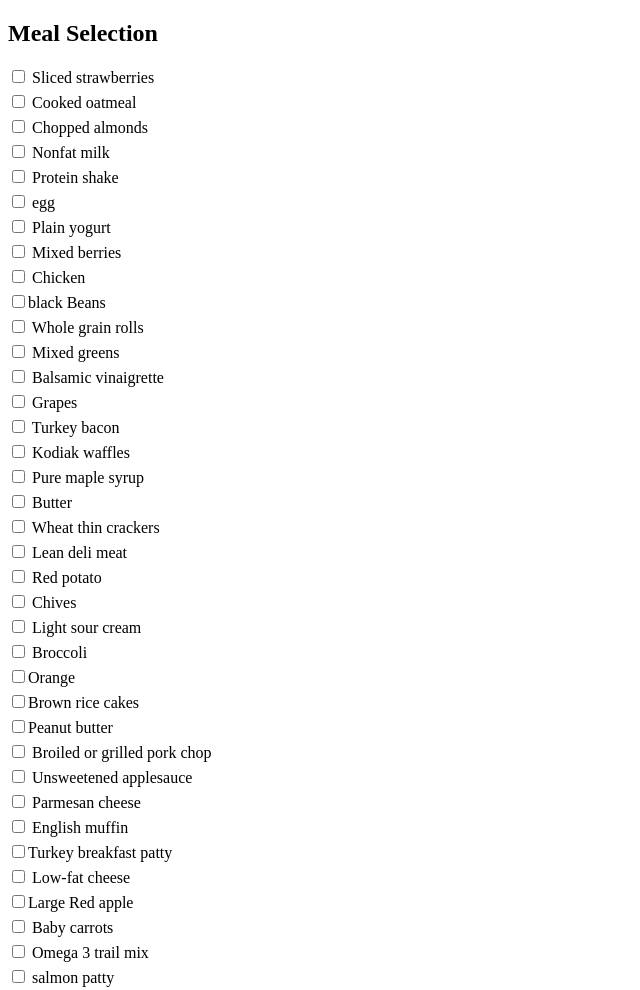
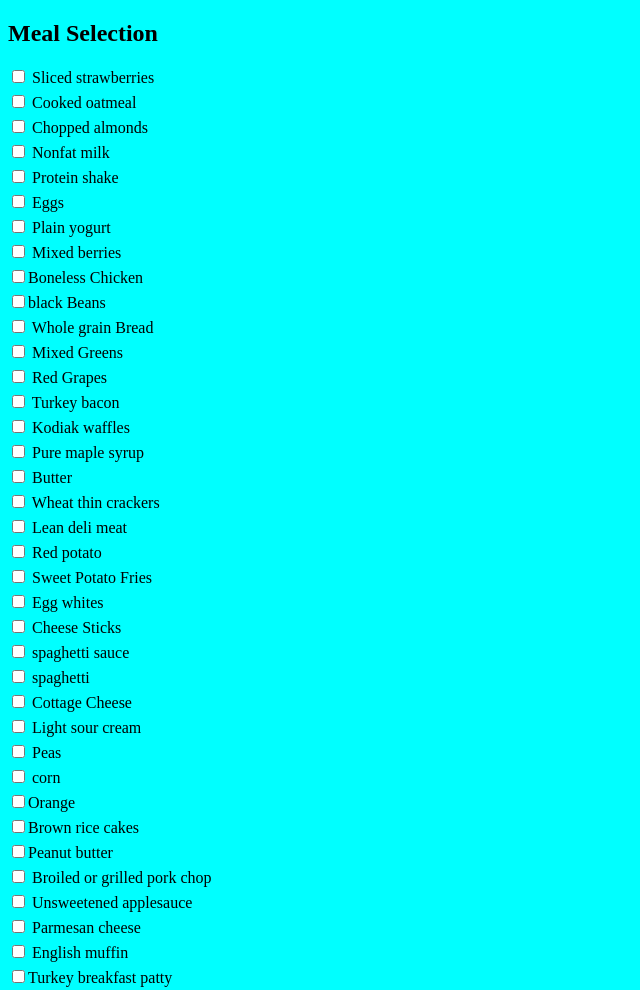
Before and after one commit to MaxJoe99/CCmenu, a plain HTML site: page index.html in a window 1280 px wide. Shown: the top 990 px of the page, without its empty margins (0-640 px from the left). Drawn offline with Linux system fonts and the light colour scheme.

Commit message:
Add files via upload

```diff
--- a/index.html
+++ b/index.html
@@ -9,40 +9,50 @@
     label {
         display: block;
         margin-bottom: 5px;
+
     }
+    body {background-color: aqua;}
+
 </style>
 <body>
     <h2>Meal Selection</h2>
     <form id="mealForm">
         <label><input type="checkbox" name="meal" value="Sliced strawberries"> Sliced strawberries</label>
         <label><input type="checkbox" name="meal" value="Cooked oatmeal"> Cooked oatmeal</label>
-        <label><input type="checkbox" name="meal" value="Cooked oatmeal"> Chopped almonds        </label>
-        <label><input type="checkbox" name="meal" value="Cooked oatmeal"> Nonfat milk</label>
-        <label><input type="checkbox" name="meal" value="Cooked oatmeal"> Protein shake</label>
-        <label><input type="checkbox" name="meal" value="Cooked oatmeal"> egg</label>
-        <label><input type="checkbox" name="meal" value="Cooked oatmeal"> Plain yogurt</label>
-        <label><input type="checkbox" name="meal" value="Cooked oatmeal"> Mixed berries</label>
-        <label><input type="checkbox" name="meal" value="Cooked oatmeal"> Chicken</label>
-        <label><input type="checkbox" name="meal" value="Cooked oatmeal">black Beans</label>
-        <label><input type="checkbox" name="meal" value="Cooked oatmeal"> Whole grain rolls</label>
-        <label><input type="checkbox" name="meal" value="Cooked oatmeal"> Mixed greens</label>
-        <label><input type="checkbox" name="meal" value="Cooked oatmeal"> Balsamic vinaigrette</label>
-        <label><input type="checkbox" name="meal" value="Cooked oatmeal"> Grapes</label>
-        <label><input type="checkbox" name="meal" value="Cooked oatmeal"> Turkey bacon
+        <label><input type="checkbox" name="meal" value="Chopped almonds"> Chopped almonds        </label>
+        <label><input type="checkbox" name="meal" value="Nonfat milk"> Nonfat milk</label>
+        <label><input type="checkbox" name="meal" value="Protein shake"> Protein shake</label>
+        <label><input type="checkbox" name="meal" value="egg"> Eggs</label>
+        <label><input type="checkbox" name="meal" value="Plain yogurt"> Plain yogurt</label>
+        <label><input type="checkbox" name="meal" value=" Mixed berries"> Mixed berries</label>
+        <label><input type="checkbox" name="meal" value="Boneless Chicken">Boneless Chicken</label>
+        <label><input type="checkbox" name="meal" value="black Beans">black Beans</label>
+        <label><input type="checkbox" name="meal" value="Whole grain Bread"> Whole grain Bread</label>
+        <label><input type="checkbox" name="meal" value=" Mixed Greens"> Mixed Greens</label>
+
+        <label><input type="checkbox" name="meal" value="Red Grapes"> Red Grapes</label>
+        <label><input type="checkbox" name="meal" value="Turkey bacon"> Turkey bacon
 </label>
-        <label><input type="checkbox" name="meal" value="Cooked oatmeal"> Kodiak waffles</label>
-        <label><input type="checkbox" name="meal" value="Cooked oatmeal"> Pure maple syrup</label>
-        <label><input type="checkbox" name="meal" value="Cooked oatmeal"> Butter</label>
-        <label><input type="checkbox" name="meal" value="Cooked oatmeal"> Wheat thin crackers</label>
-        <label><input type="checkbox" name="meal" value="Cooked oatmeal"> Lean deli meat</label>
-        <label><input type="checkbox" name="meal" value="Cooked oatmeal"> Red potato</label>
-        <label><input type="checkbox" name="meal" value="Cooked oatmeal"> Chives</label>
+        <label><input type="checkbox" name="meal" value="Kodiak waffles"> Kodiak waffles</label>
+        <label><input type="checkbox" name="meal" value="Pure maple syrup"> Pure maple syrup</label>
+        <label><input type="checkbox" name="meal" value="Butter"> Butter</label>
+        <label><input type="checkbox" name="meal" value="Wheat thin crackers"> Wheat thin crackers</label>
+        <label><input type="checkbox" name="meal" value="Lean deli meat"> Lean deli meat</label>
+        <label><input type="checkbox" name="meal" value="Red potato"> Red potato</label>
+        <label><input type="checkbox" name="meal" value="Sweet Potato Fries"> Sweet Potato Fries</label>
+        <label><input type="checkbox" name="meal" value="Egg whites"> Egg whites</label>
+        <label><input type="checkbox" name="meal" value="Cheese Sticks"> Cheese Sticks</label>
+        <label><input type="checkbox" name="meal" value="spaghetti sauce"> spaghetti sauce</label>
+        <label><input type="checkbox" name="meal" value="spaghetti "> spaghetti </label>
+        <label><input type="checkbox" name="meal" value="Cooked oatmeal"> Cottage Cheese</label>
 
-        <label><input type="checkbox" name="meal" value="Cooked oatmeal"> Light sour cream</label>
-        <label><input type="checkbox" name="meal" value="Cooked oatmeal"> Broccoli</label>
-        <label><input type="checkbox" name="meal" value="Cooked oatmeal">Orange </label>
-        <label><input type="checkbox" name="meal" value="Cooked oatmeal">Brown rice cakes </label>
-        <label><input type="checkbox" name="meal" value="Cooked oatmeal">Peanut butter </label>
+
+        <label><input type="checkbox" name="meal" value="Light sour cream"> Light sour cream</label>
+        <label><input type="checkbox" name="meal" value="Peas"> Peas</label>
+        <label><input type="checkbox" name="meal" value="corn"> corn</label>
+        <label><input type="checkbox" name="meal" value="Orange">Orange </label>
+        <label><input type="checkbox" name="meal" value="Brown rice cakes">Brown rice cakes </label>
+        <label><input type="checkbox" name="meal" value="Peanut butter">Peanut butter </label>
         <label><input type="checkbox" name="meal" value="Cooked oatmeal"> Broiled or grilled pork chop</label>
         <label><input type="checkbox" name="meal" value="Cooked oatmeal"> Unsweetened applesauce</label>
         <label><input type="checkbox" name="meal" value="Cooked oatmeal"> Parmesan cheese</label>
@@ -52,7 +62,7 @@
         <label><input type="checkbox" name="meal" value="Cooked oatmeal">Large Red apple </label>
         <label><input type="checkbox" name="meal" value="Cooked oatmeal"> Baby carrots</label>
         <label><input type="checkbox" name="meal" value="Cooked oatmeal"> Omega 3 trail mix</label>
-        <label><input type="checkbox" name="meal" value="Cooked oatmeal"> salmon patty</label>
+        <label><input type="checkbox" name="meal" value="Cooked oatmeal"> Salmon patty</label>
         <label><input type="checkbox" name="meal" value="Cooked oatmeal">Whole grain hamburger bun </label>
         <label><input type="checkbox" name="meal" value="Cooked oatmeal"> Lettuce</label>
         <label><input type="checkbox" name="meal" value="Cooked oatmeal"> Tomato</label>
@@ -67,18 +77,18 @@
         <label><input type="checkbox" name="meal" value="Cooked oatmeal"> Olive oil</label>
         <label><input type="checkbox" name="meal" value="Cooked oatmeal"> Non-spicy Salsa</label>
         <label><input type="checkbox" name="meal" value="Cooked oatmeal">Coleslaw </label>
-        <label><input type="checkbox" name="meal" value="Cooked oatmeal"> Cantaloupe</label>
-        <label><input type="checkbox" name="meal" value="Cooked oatmeal"> Wild rice</label>
+
+
         <label><input type="checkbox" name="meal" value="Cooked oatmeal"> Mozzarella cheese</label>
         <label><input type="checkbox" name="meal" value="Cooked oatmeal"> Corn tortilla</label>
         <label><input type="checkbox" name="meal" value="Cooked oatmeal"> Pinto beans</label>
         <label><input type="checkbox" name="meal" value="Cooked oatmeal">Ground turkey </label>
         <label><input type="checkbox" name="meal" value="Cooked oatmeal">Avocado </label>
-        <label><input type="checkbox" name="meal" value="Cooked oatmeal"> Pear</label>
+
         <label><input type="checkbox" name="meal" value="Cooked oatmeal">Banana </label>
-        <label><input type="checkbox" name="meal" value="Cooked oatmeal">rice cakes </label>
+
         <label><input type="checkbox" name="meal" value="Cooked oatmeal">Peanut butter </label>
-        <label><input type="checkbox" name="meal" value="Cooked oatmeal">Oranges </label>
+
 
 
         <input type="submit" value="Submit">
```
